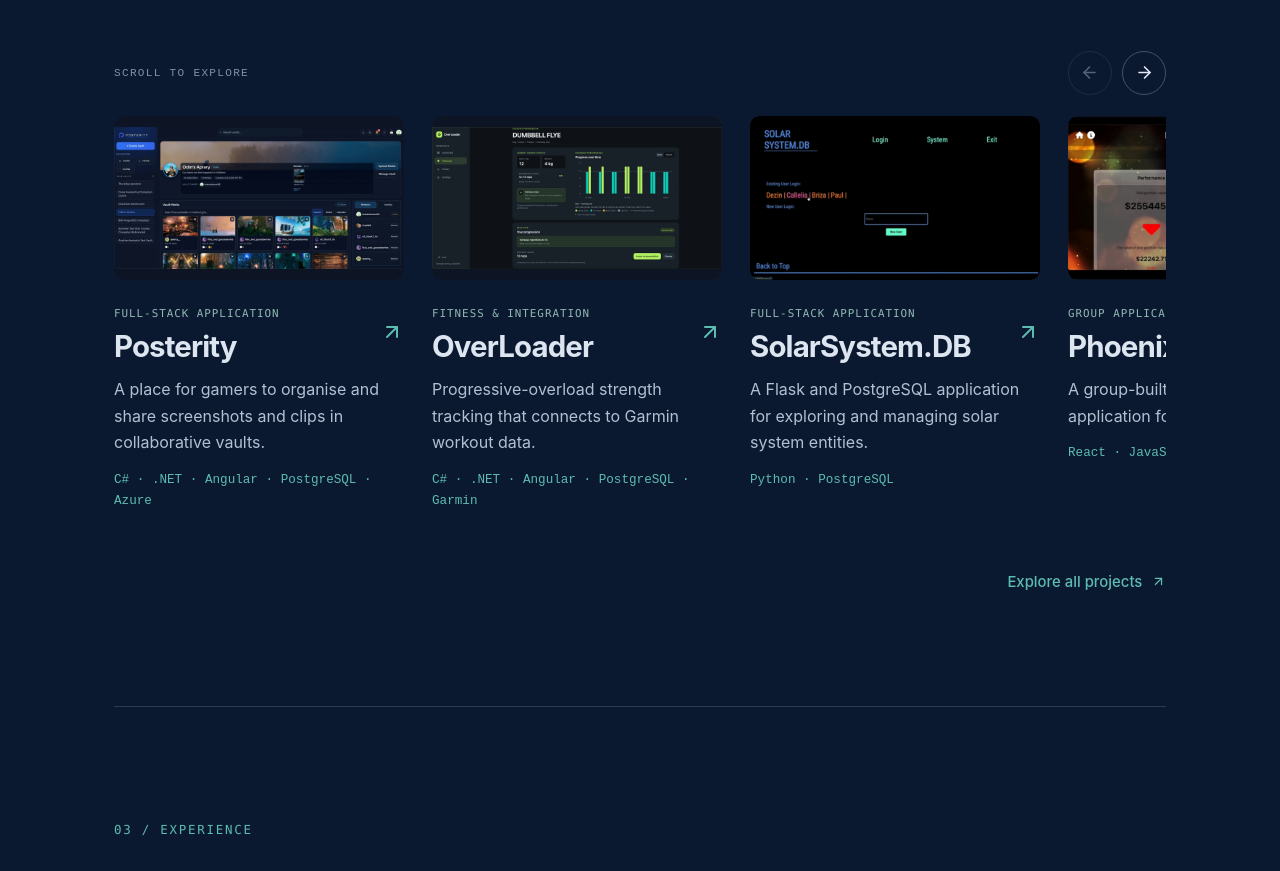
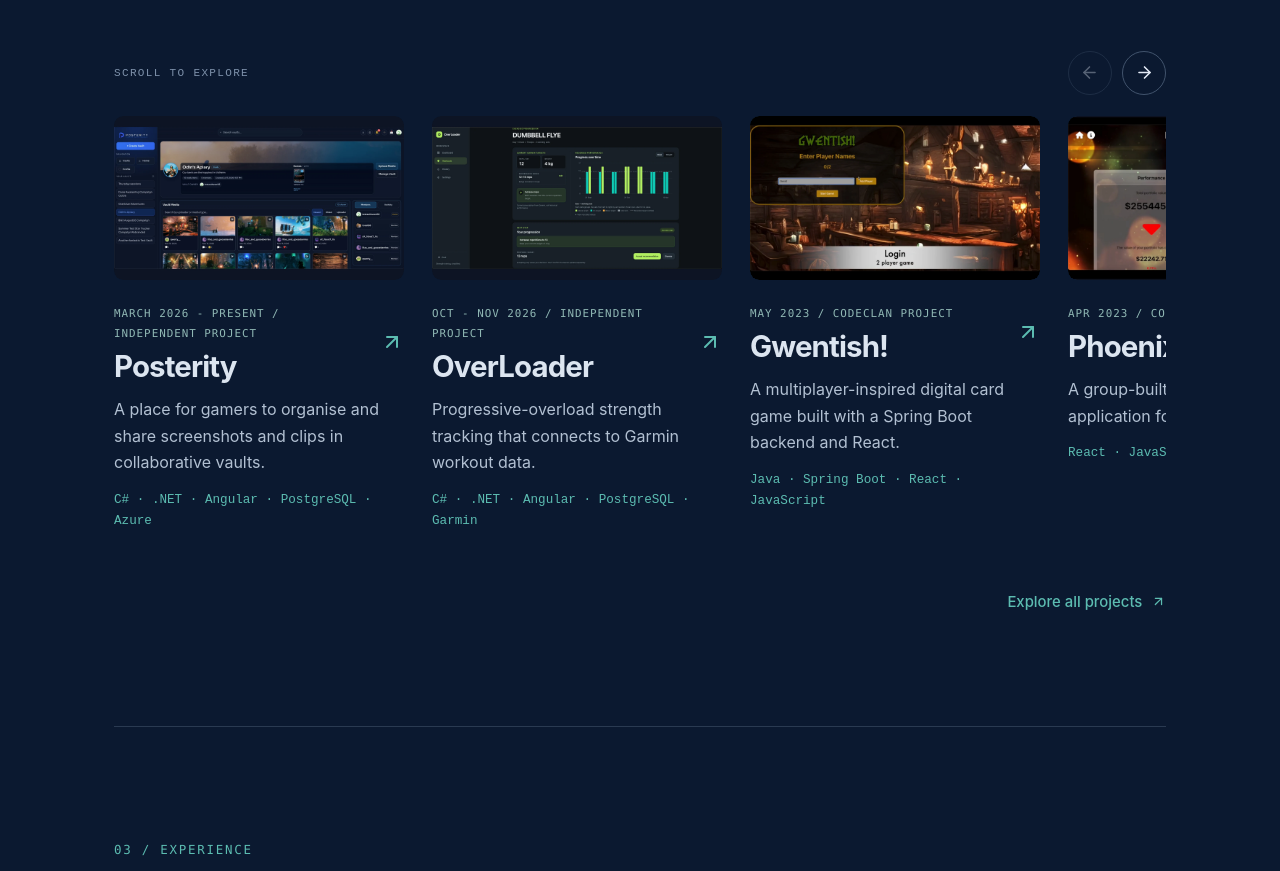
Before and after one commit to WaxenOsprey/WaxenOsprey.github.io, a React (Vite) app in the folder rebuild/: page / in a window 1280 px wide. Shown: the part 1169-2040 px from the top of the page. Built offline with nearby package versions, Linux system fonts and the light colour scheme.

Commit message:
added dating for projects and more recent images

```diff
--- a/rebuild/src/components/ProjectCarousel.tsx
+++ b/rebuild/src/components/ProjectCarousel.tsx
@@ -5,6 +5,7 @@ import { FiArrowLeft, FiArrowRight, FiArrowUpRight } from 'react-icons/fi';
 import type { Project } from '../data/portfolio';
 import { technologyNames } from '../data/portfolio';
 import { ProjectVisual } from './ProjectVisual';
+import { getProjectMetadata } from '../data/portfolio';
 
 export function ProjectCarousel({ projects }: { projects: readonly Project[] }) {
   const galleryRef = useRef<HTMLDivElement>(null);
@@ -55,7 +56,7 @@ export function ProjectCarousel({ projects }: { projects: readonly Project[] })
             <Link to={`/projects/${project.slug}`} className="project-card__visual-link" aria-label={`View ${project.name} project details`}>
               <ProjectVisual variant={project.visual} />
             </Link>
-            <div className="project-card__heading"><div><span className="micro-label">{project.category}</span><h3>{project.name}</h3></div><Link to={`/projects/${project.slug}`} aria-label={`Read about ${project.name}`} className="project-card__arrow"><FiArrowUpRight /></Link></div>
+            <div className="project-card__heading"><div><span className="micro-label">{getProjectMetadata(project)}</span><h3>{project.name}</h3></div><Link to={`/projects/${project.slug}`} aria-label={`Read about ${project.name}`} className="project-card__arrow"><FiArrowUpRight /></Link></div>
             <p>{project.summary}</p>
             <p className="project-card__stack">{project.technologies.map(id => technologyNames[id]).join(' · ')}</p>
           </article>
--- a/rebuild/src/data/portfolio.ts
+++ b/rebuild/src/data/portfolio.ts
@@ -87,7 +87,7 @@ export const roles: readonly Role[] = [
 ];
 
 export type ProjectVisualId = 'posterity' | 'overloader' | 'solar' | 'phoenix' | 'gwentish';
-export type ProjectStatus = 'In development' | 'Portfolio project' | 'CodeClan project';
+export type ProjectStatus = 'Independent project' | 'CodeClan project';
 
 export interface Project {
   slug: string;
@@ -100,13 +100,14 @@ export interface Project {
   highlights: readonly string[];
   visual: ProjectVisualId;
   sourceUrl?: string;
+  period: string;
   featured: boolean;
 }
 
 export const projects: readonly Project[] = [
   {
     slug: 'posterity', name: 'Posterity', category: 'Full-stack application',
-    status: 'In development', visual: 'posterity', featured: true,
+    status: 'Independent project', visual: 'posterity', featured: true,
     summary: 'A place for gamers to organise and share screenshots and clips in collaborative vaults.',
     overview: 'Posterity is an ongoing personal project focused on gaming media. It combines a C#/.NET backend organised around Clean Architecture with an Angular frontend. Users can create vaults, manage membership and invitations, upload media and interact through features such as comments, reactions and friendships.',
     technologies: ['csharp', 'dotnet', 'angular', 'postgresql', 'azure'],
@@ -116,10 +117,11 @@ export const projects: readonly Project[] = [
       'Image and video uploads backed by Azure Blob Storage with thumbnail generation.',
       'Angular components, stores and facades for media, vaults, profiles and activity feeds.',
     ],
+    period: 'March 2026 - Present',
   },
   {
     slug: 'overloader', name: 'OverLoader', category: 'Fitness & integration',
-    status: 'In development', visual: 'overloader', featured: true,
+    status: 'Independent project', visual: 'overloader', featured: true,
     summary: 'Progressive-overload strength tracking that connects to Garmin workout data.',
     overview: 'OverLoader is an in-progress strength-training application designed to turn recorded Garmin workout sets into useful progression recommendations. It explores importing workouts and activity data, comparing actual reps and weights, and updating existing Garmin workout definitions.',
     technologies: ['csharp', 'dotnet', 'angular', 'postgresql', 'garmin'],
@@ -129,7 +131,28 @@ export const projects: readonly Project[] = [
       'Double-progression rules that account for consecutive successful sessions.',
       'Designed to keep the workout definition and progression recommendations in one workflow.',
     ],
+    period: 'Oct - Nov 2026',
     sourceUrl: 'https://github.com/WaxenOsprey/OverLoader',
+  },
+  {
+    slug: 'gwentish', name: 'Gwentish!', category: 'Group capstone',
+    status: 'CodeClan project', visual: 'gwentish', featured: true,
+    summary: 'A multiplayer-inspired digital card game built with a Spring Boot backend and React.',
+    overview: 'A CodeClan capstone project recreating the mechanics of a strategic card game, with player accounts, deck selection and scoring.',
+    technologies: ['java', 'spring', 'react', 'javascript'],
+    highlights: ['Backend game rules and state management.', 'Player accounts and deck features.', 'React frontend and collaborative delivery.'],
+    period: 'May 2023',
+    sourceUrl: 'https://github.com/WaxenOsprey/Gwentish',
+  },
+  {
+    slug: 'phoenix-trader', name: 'PhoenixTrader', category: 'Group application',
+    status: 'CodeClan project', visual: 'phoenix', featured: true,
+    summary: 'A group-built portfolio and watchlist application for tracking investments.',
+    overview: 'A collaborative CodeClan project bringing together a React client, Node/Express API and MongoDB data store, with stock information sourced from the Finnhub API.',
+    technologies: ['react', 'javascript', 'node', 'mongodb'],
+    highlights: ['Portfolio and watchlist workflows.', 'Integration with external market data.', 'Team collaboration across frontend and backend components.'],
+    period: 'Apr 2023',
+    sourceUrl: 'https://github.com/WaxenOsprey/PhoenixTrader',
   },
   {
     slug: 'solar-system-db', name: 'SolarSystem.DB', category: 'Full-stack application',
@@ -139,25 +162,13 @@ export const projects: readonly Project[] = [
     technologies: ['python', 'postgresql'],
     highlights: ['Flask server and data persistence.', 'Relational data modelling with PostgreSQL.', 'CRUD workflows and user-facing pages.'],
     sourceUrl: 'https://github.com/WaxenOsprey/SolarSystem.DB',
-  },
-  {
-    slug: 'phoenix-trader', name: 'PhoenixTrader', category: 'Group application',
-    status: 'CodeClan project', visual: 'phoenix', featured: true,
-    summary: 'A group-built portfolio and watchlist application for tracking investments.',
-    overview: 'A collaborative CodeClan project bringing together a React client, Node/Express API and MongoDB data store, with stock information sourced from the Finnhub API.',
-    technologies: ['react', 'javascript', 'node', 'mongodb'],
-    highlights: ['Portfolio and watchlist workflows.', 'Integration with external market data.', 'Team collaboration across frontend and backend components.'],
-    sourceUrl: 'https://github.com/WaxenOsprey/PhoenixTrader',
-  },
-  {
-    slug: 'gwentish', name: 'Gwentish!', category: 'Group capstone',
-    status: 'CodeClan project', visual: 'gwentish', featured: true,
-    summary: 'A multiplayer-inspired digital card game built with a Spring Boot backend and React.',
-    overview: 'A CodeClan capstone project recreating the mechanics of a strategic card game, with player accounts, deck selection and scoring.',
-    technologies: ['java', 'spring', 'react', 'javascript'],
-    highlights: ['Backend game rules and state management.', 'Player accounts and deck features.', 'React frontend and collaborative delivery.'],
-    sourceUrl: 'https://github.com/WaxenOsprey/Gwentish',
-  },
+    period: 'Mar 2023',
+  }
 ];
 
+export function getProjectMetadata(project: Project): string {
+
+  return `${project.period} / ${project.status}`;
+}
+
 export const featuredProjects = projects.filter((project) => project.featured);
--- a/rebuild/src/pages/ProjectPage.tsx
+++ b/rebuild/src/pages/ProjectPage.tsx
@@ -2,7 +2,7 @@ import { Link, useParams } from 'react-router-dom';
 import { FiArrowLeft, FiArrowUpRight, FiGithub } from 'react-icons/fi';
 import { ProjectVisual } from '../components/ProjectVisual';
 import { TechnologyLogo } from '../components/TechnologyLogo';
-import { projects } from '../data/portfolio';
+import {projects, getProjectMetadata} from '../data/portfolio';
 import { NotFoundPage } from './NotFoundPage';
 
 export function ProjectPage() {
@@ -12,7 +12,7 @@ export function ProjectPage() {
   return (
     <article className="inner-page project-detail">
       <Link className="text-link back-link" to="/projects"><FiArrowLeft aria-hidden="true" /> All projects</Link>
-      <header className="inner-page__header"><p className="eyebrow">{project.category.toUpperCase()} / {project.status.toUpperCase()}</p><h1>{project.name}<span className="accent">.</span></h1><p>{project.summary}</p></header>
+      <header className="inner-page__header"><p className="eyebrow">{getProjectMetadata(project).toUpperCase()}</p><h1>{project.name}<span className="accent">.</span></h1><p>{project.summary}</p></header>
       <div className="project-detail__visual"><ProjectVisual variant={project.visual} /></div>
       <div className="project-detail__body">
         <div><p className="eyebrow">THE PROJECT</p><h2>Overview</h2><p>{project.overview}</p>
--- a/rebuild/src/pages/ProjectsPage.tsx
+++ b/rebuild/src/pages/ProjectsPage.tsx
@@ -1,7 +1,7 @@
 import { Link } from 'react-router-dom';
 import { FiArrowUpRight } from 'react-icons/fi';
 import { ProjectVisual } from '../components/ProjectVisual';
-import { projects, technologyNames } from '../data/portfolio';
+import {projects, technologyNames, getProjectMetadata} from '../data/portfolio';
 
 export function ProjectsPage() {
   return (
@@ -11,7 +11,7 @@ export function ProjectsPage() {
         {projects.map((project, index) => (
           <article className="project-list__item" key={project.slug}>
             <Link to={`/projects/${project.slug}`} className="project-list__visual" aria-label={`View ${project.name}`}><ProjectVisual variant={project.visual} /></Link>
-            <div className="project-list__description"><span className="micro-label">{String(index + 1).padStart(2, '0')} / {project.category} · {project.status}</span><h2>{project.name}</h2><p>{project.summary}</p><div className="tag-list">{project.technologies.map(tech => <span className="tag" key={tech}>{technologyNames[tech]}</span>)}</div><Link to={`/projects/${project.slug}`} className="text-link">Read project overview <FiArrowUpRight aria-hidden="true" /></Link></div>
+            <div className="project-list__description"><span className="micro-label">{getProjectMetadata(project)}</span><h2>{project.name}</h2><p>{project.summary}</p><div className="tag-list">{project.technologies.map(tech => <span className="tag" key={tech}>{technologyNames[tech]}</span>)}</div><Link to={`/projects/${project.slug}`} className="text-link">Read project overview <FiArrowUpRight aria-hidden="true" /></Link></div>
           </article>
         ))}
       </div>
```
